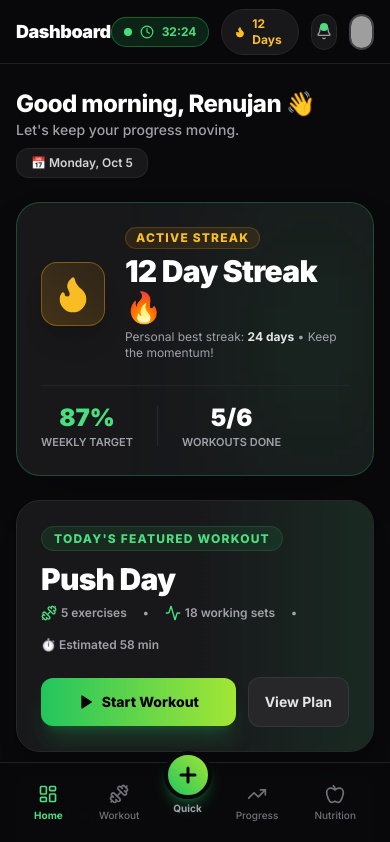
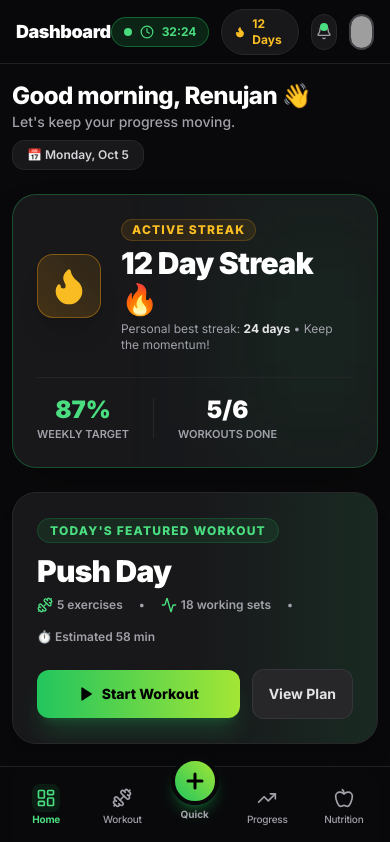
Before and after one commit to Renujan/workout_tracker_frontend, a React (Vite) app: page /dashboard in a window 390 px wide. Shown: the top 842 px of the page. Built offline with nearby package versions, Linux system fonts and the light colour scheme; grey boxes are pictures that could not be loaded.

Commit message:
mobile(layout): improve MobileNavigation and AppLayout modal overlays for mobile devices

```diff
--- a/src/components/layout/AppLayout.tsx
+++ b/src/components/layout/AppLayout.tsx
@@ -16,14 +16,14 @@ interface AppLayoutProps {
 
 export const AppLayout: React.FC<AppLayoutProps> = ({ children }) => {
   return (
-    <div className="min-h-screen bg-[#09090B] text-zinc-100 flex flex-col md:flex-row antialiased font-sans">
+    <div className="min-h-screen bg-[#09090B] text-zinc-100 flex flex-col md:flex-row antialiased font-sans overflow-x-hidden">
       {/* Sidebar for Desktop */}
       <Sidebar />
 
       {/* Main Content Area */}
-      <div className="flex-1 flex flex-col md:pl-64 min-w-0 min-h-screen pb-20 md:pb-8">
+      <div className="flex-1 flex flex-col md:pl-64 min-w-0 min-h-screen pb-24 md:pb-8 overflow-x-hidden">
         <Header />
-        <main className="flex-1 px-4 sm:px-8 py-6 max-w-7xl w-full mx-auto space-y-6">
+        <main className="flex-1 px-3 sm:px-8 py-4 sm:py-6 max-w-7xl w-full mx-auto space-y-6">
           {children}
         </main>
       </div>
--- a/src/components/layout/MobileNavigation.tsx
+++ b/src/components/layout/MobileNavigation.tsx
@@ -24,7 +24,7 @@ export const MobileNavigation: React.FC = () => {
   ];
 
   return (
-    <nav className="md:hidden fixed bottom-0 left-0 right-0 z-40 bg-[#09090B]/95 backdrop-blur-xl border-t border-zinc-800/80 px-4 py-2 select-none">
+    <nav className="md:hidden fixed bottom-0 left-0 right-0 z-40 bg-[#09090B]/95 backdrop-blur-xl border-t border-zinc-800/80 px-2 sm:px-4 py-1.5 pb-safe select-none">
       <div className="flex items-center justify-around relative max-w-md mx-auto">
         {/* First 2 items */}
         {navItems.slice(0, 2).map((item) => {
@@ -34,21 +34,23 @@ export const MobileNavigation: React.FC = () => {
               key={item.path}
               to={item.path}
               className={cn(
-                'flex flex-col items-center gap-1 py-1 px-3 rounded-xl transition-all',
-                isActive ? 'text-brand-400 font-bold' : 'text-zinc-500 hover:text-zinc-300 font-medium'
+                'flex flex-col items-center justify-center min-w-[56px] py-1 px-2 rounded-xl transition-all touch-manipulation active:scale-95',
+                isActive ? 'text-brand-400 font-bold' : 'text-zinc-400 hover:text-zinc-200 font-medium'
               )}
             >
-              {item.icon}
-              <span className="text-[10px]">{item.label}</span>
+              <div className={cn('p-1 rounded-lg transition-colors', isActive && 'bg-brand-500/10 text-brand-400')}>
+                {item.icon}
+              </div>
+              <span className="text-[10px] tracking-tight">{item.label}</span>
             </NavLink>
           );
         })}
 
         {/* Floating Central '+' Action Button */}
-        <div className="relative -top-5 flex flex-col items-center">
+        <div className="relative -top-4 flex flex-col items-center">
           <button
             onClick={() => setIsQuickActionOpen(true)}
-            className="w-12 h-12 rounded-full bg-gradient-to-tr from-brand-500 to-brand-bright text-black flex items-center justify-center shadow-lg shadow-brand-500/30 active:scale-90 transition-transform border-4 border-[#09090B]"
+            className="w-12 h-12 rounded-full bg-gradient-to-tr from-brand-500 to-brand-bright text-black flex items-center justify-center shadow-lg shadow-brand-500/30 active:scale-90 transition-all border-4 border-[#09090B] focus:outline-none"
             aria-label="Quick Action"
           >
             <Plus className="w-6 h-6 stroke-[3]" />
@@ -56,7 +58,7 @@ export const MobileNavigation: React.FC = () => {
           <span className="text-[10px] font-bold text-zinc-400 mt-0.5">Quick</span>
         </div>
 
-        {/* Last 2 items (skipping Profile or using Nutrition/Progress) */}
+        {/* Next 2 items */}
         {navItems.slice(2, 4).map((item) => {
           const isActive = location.pathname === item.path || (item.path !== '/dashboard' && location.pathname.startsWith(item.path));
           return (
@@ -64,12 +66,14 @@ export const MobileNavigation: React.FC = () => {
               key={item.path}
               to={item.path}
               className={cn(
-                'flex flex-col items-center gap-1 py-1 px-3 rounded-xl transition-all',
-                isActive ? 'text-brand-400 font-bold' : 'text-zinc-500 hover:text-zinc-300 font-medium'
+                'flex flex-col items-center justify-center min-w-[56px] py-1 px-2 rounded-xl transition-all touch-manipulation active:scale-95',
+                isActive ? 'text-brand-400 font-bold' : 'text-zinc-400 hover:text-zinc-200 font-medium'
               )}
             >
-              {item.icon}
-              <span className="text-[10px]">{item.label}</span>
+              <div className={cn('p-1 rounded-lg transition-colors', isActive && 'bg-brand-500/10 text-brand-400')}>
+                {item.icon}
+              </div>
+              <span className="text-[10px] tracking-tight">{item.label}</span>
             </NavLink>
           );
         })}
```
